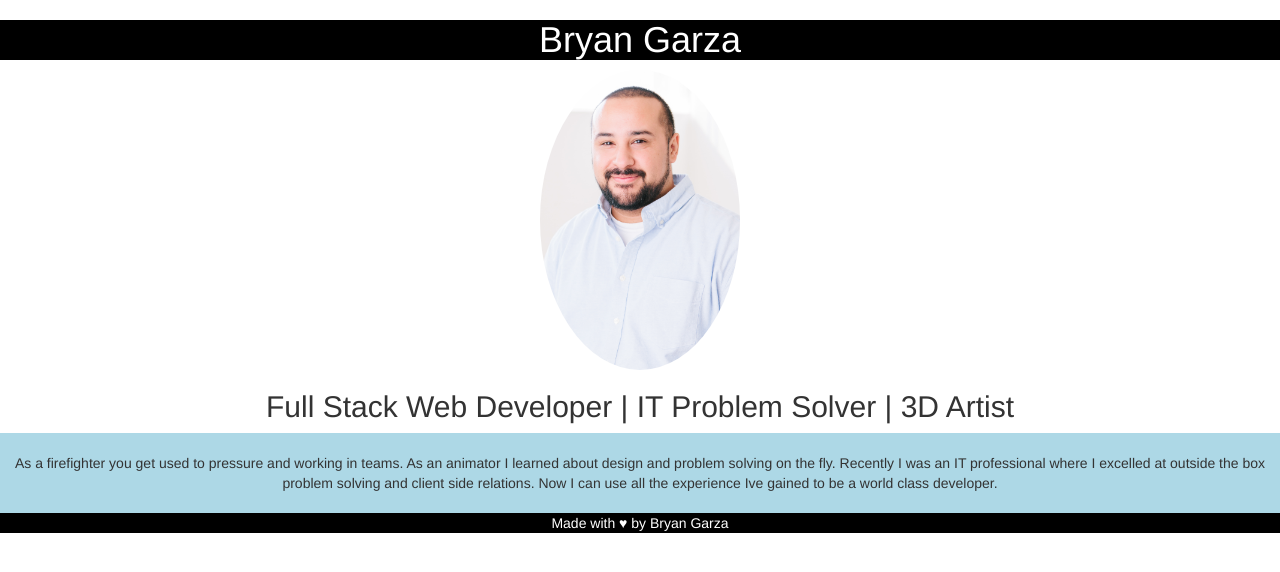
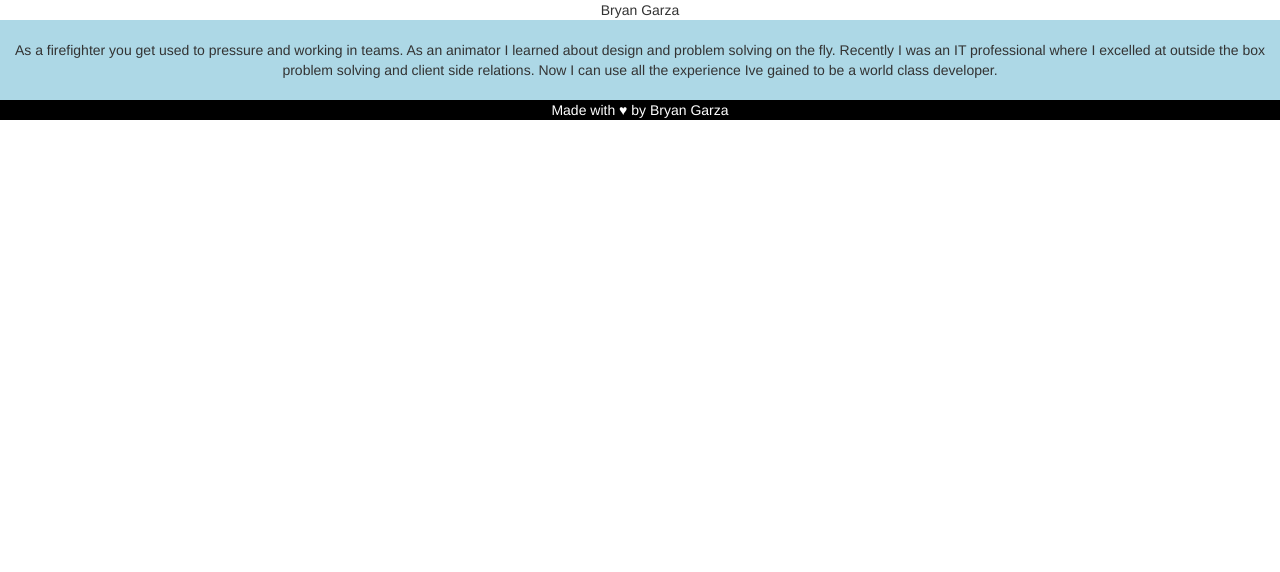
Before and after one commit to RANDoMenace/bgarza1016.github.io, a plain HTML site: page index.html in a window 1280 px wide. Drawn offline with nearby package versions, Linux system fonts and the light colour scheme.

Commit message:
erased everything except the header, footer, and my summary.

```diff
--- a/css/style.css
+++ b/css/style.css
@@ -1,28 +1,9 @@
-html{
+header{
   text-align: center;
 }
-
-.header{
-  background-color: black;
-}
-
-.header, h1{
-  color: white;
-  max-height: 100%;
-}
-
 .tagline{
   background-color: lightblue;
   text-align: center;
-}
-
-img{
-  height: auto;
-  width: auto;
-  max-height: 300px;
-  max-width: 300px;
-  border-radius: 100%;
-  border: 5px solid black;
 }
 
 footer{
@@ -31,9 +12,5 @@ footer{
 
 footer, p{
   color: white;
-  margin-bottom: 0;
+  text-align: center;
 }
-
-ul{
-  list-style-type: none;
-}
--- a/index.html
+++ b/index.html
@@ -7,16 +7,11 @@
   <title>Bryan Garza</title>
   <link rel="stylesheet" href="./css/style.css">
   <link rel="stylesheet" href="https://maxcdn.bootstrapcdn.com/bootstrap/3.3.5/css/bootstrap.min.css">
+  <header>Bryan Garza</header>
 </head>
 
 <body>
-  <div class="header">
-    <h1>Bryan Garza</h1>
-  </div>
-  <div class="mug">
-    <img src="css/profile_pic.JPG">
-    <h2>Full Stack Web Developer | IT Problem Solver | 3D Artist</h2>
-  </div>
+
   <div class="tagline">
     <article>
         </br>
@@ -25,6 +20,7 @@
     </br>
   </div>
 </body>
+
 <footer>
   <p>Made with &#9829 by Bryan Garza</p>
 </footer>
```
